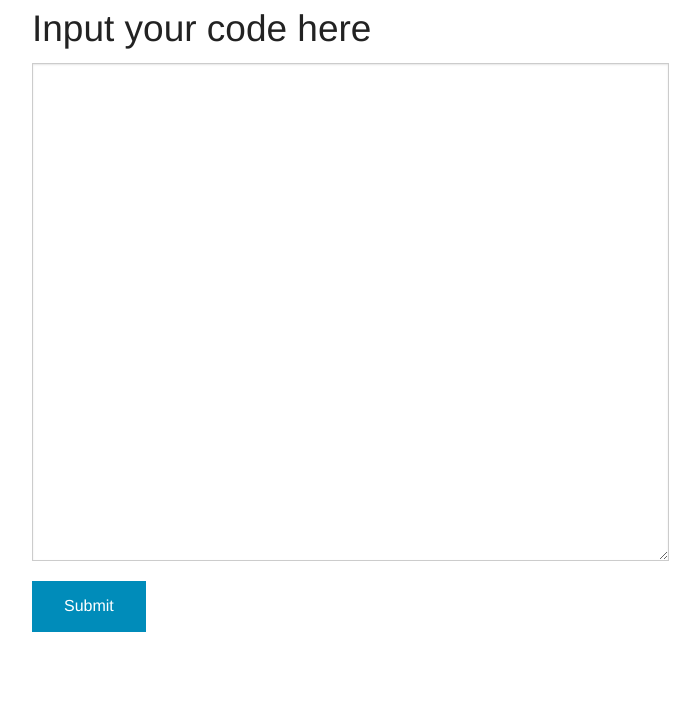
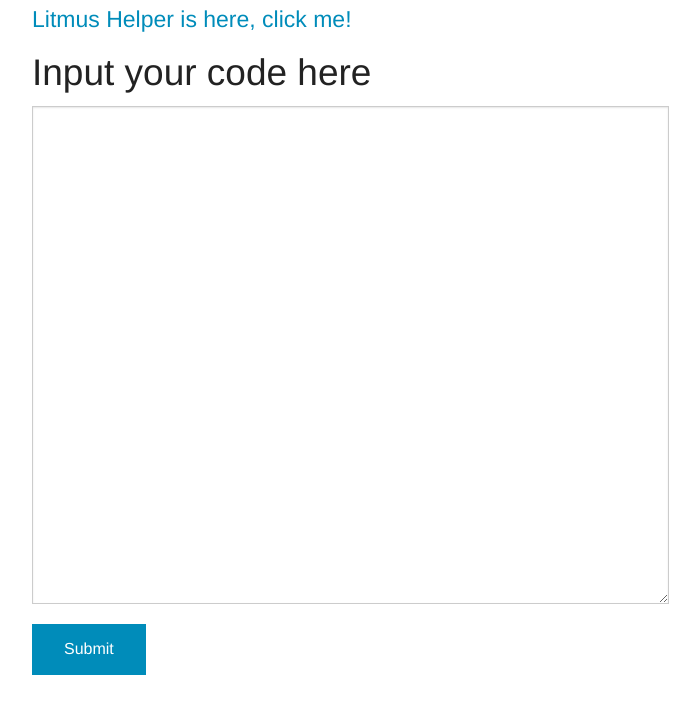
Before and after one commit to SuperMatch/email-utilities, a Django app: page /QCTool/ in a window 1280 px wide. Shown: the top 714 px of the page, without its empty margins (123-823 px from the left). Run offline with Django 3.2, Linux system fonts and the light colour scheme.

Commit message:
add litmus helper link

```diff
--- a/QCTool/templates/QCTool/index.html
+++ b/QCTool/templates/QCTool/index.html
@@ -6,6 +6,7 @@
     <link rel="stylesheet" type="text/css" href="{% static 'css/foundation.min.css' %}" />
 </head>
 <body>
+    <div class="row"><h4 class="large-8 column"><a href="./litmusHelper">Litmus Helper is here, click me!</a></h4></div>
     <div class="row"><h2 class="large-8 column">Input your code here</h2></div>
     <div class="row">
         <div class="large-8 column">
```
